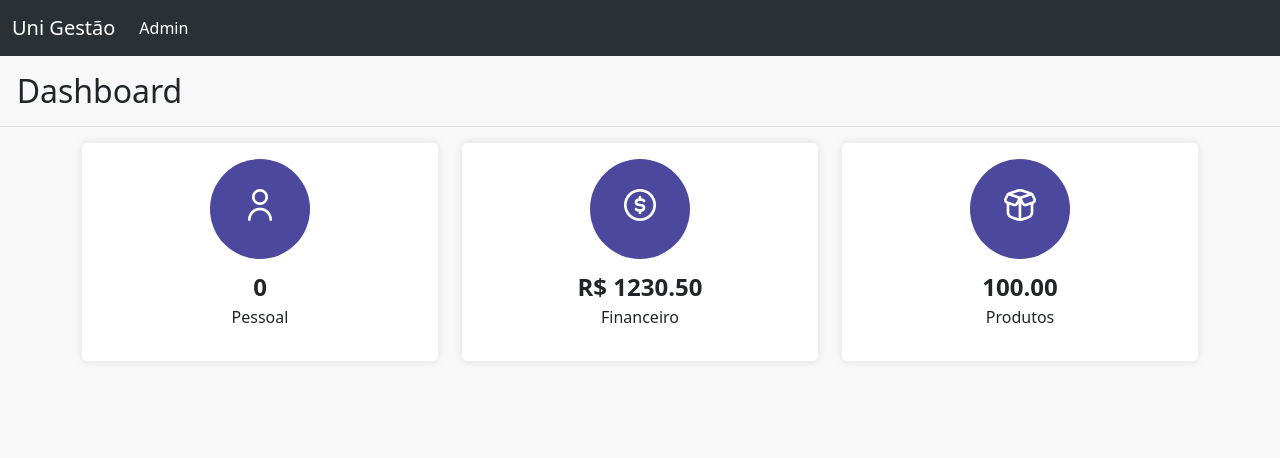
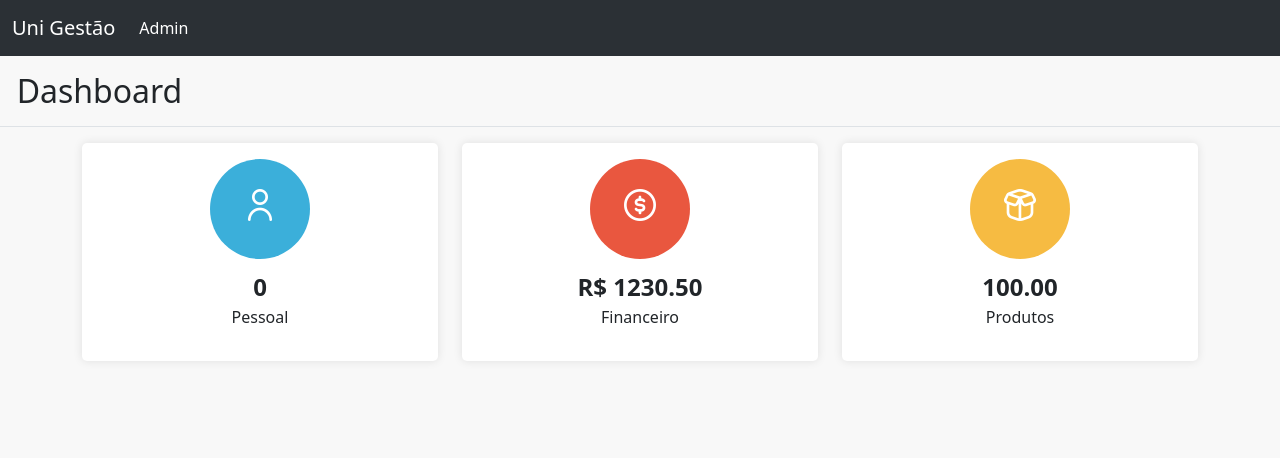
Before and after one commit to MarcosSerra1/unigestao, a Django app: page / in a window 1280 px wide. Shown: the top 458 px of the page. Run offline with Django 5.2, Linux system fonts and the light colour scheme; data comes from the database, SQL or seed files in the repository; some libraries are stand-ins or nearby versions.

Commit message:
💄 style: Add CSS variables for colors and use in the stylesheet
- Adicionadas variáveis CSS para cores na folha de estilo do app employees.
- Modificadas as cores existentes para utilizar as novas variáveis.

```diff
--- a/employees/static/employees/css/styles.css
+++ b/employees/static/employees/css/styles.css
@@ -1,6 +1,20 @@
+/* Variaveis  */
+:root {
+    /* Colors */
+    --color-backgound: #f8f8f8;
+    --color-grapefruit-strong: #DA4453;
+    --color-grapefruit-weak: #ED5565;
+    --color-bittersweet-strong: #E9573F;
+    --color-bittersweet-weak: #FC6E51;
+    --color-sunflower-strong: #F6BB42;
+    --color-sunflower-weak: #FFCE54;
+    --color-aqua-strong: #3BAFDA;
+    --color-aqua-weak: #4FC1E9;
+}
+
 /* Estilo para o corpo */
 body {
-    background-color: #f8f8f8;
+    background-color: var(--color-backgound);
     margin: 0;
     padding: 0;
 }
@@ -17,8 +31,12 @@ body {
     text-shadow: 0 1px 3px #4c489d;
 }
 
+.fi-rr-eye {
+    color: var(--color-aqua-weak);
+}
+
 .fi-rr-eye:hover {
-    color: #fa442d;
+    color: var(--color-aqua-strong);
 }
 
 a{
@@ -43,15 +61,15 @@ a{
 }
 
 .hover-shadow-employee:hover {
-    box-shadow: 0 4px 8px #fa442d;
+    box-shadow: 0 4px 8px var(--color-aqua-strong);
 }
 
 .hover-shadow-due:hover {
-    box-shadow: 0 4px 8px #21bff3;
+    box-shadow: 0 4px 8px var(--color-bittersweet-strong);
 }
 
 .hover-shadow-advance:hover {
-    box-shadow: 0 4px 8px #ed2a92;
+    box-shadow: 0 4px 8px var(--color-sunflower-strong);
 }
 
 .icon-bg{
@@ -65,27 +83,27 @@ a{
 }
 
 .employee {
-    background-color: #4c489d;
+    background-color: var(--color-aqua-strong);
 }
 
 .due {
-    background-color: #4c489d;
+    background-color: var(--color-bittersweet-strong);
 }
 
 .advance {
-    background-color: #4c489d;
+    background-color: var(--color-sunflower-strong);
 }
 
 .employee:hover {
-    box-shadow: 0px 4px 8px #fa442d;
+    box-shadow: 0px 4px 8px var(--color-aqua-weak);
 }
 
 .due:hover {
-    box-shadow: 0px 4px 8px #21bff3;
+    box-shadow: 0px 4px 8px var(--color-bittersweet-weak);
 }
 
 .advance:hover {
-    box-shadow: 0px 4px 8px #ed2a92;
+    box-shadow: 0px 4px 8px var(--color-sunflower-weak);
 }
 
 .icon-bg i {
```
